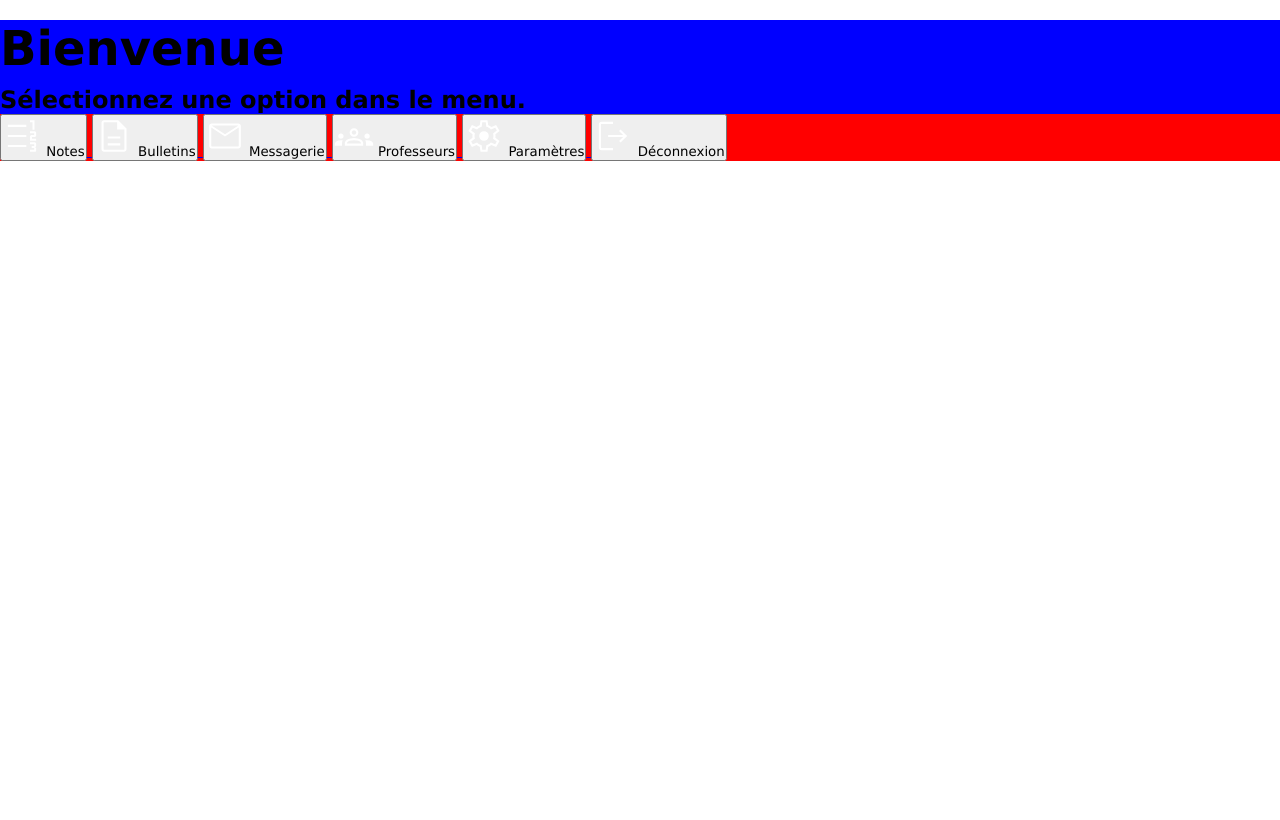
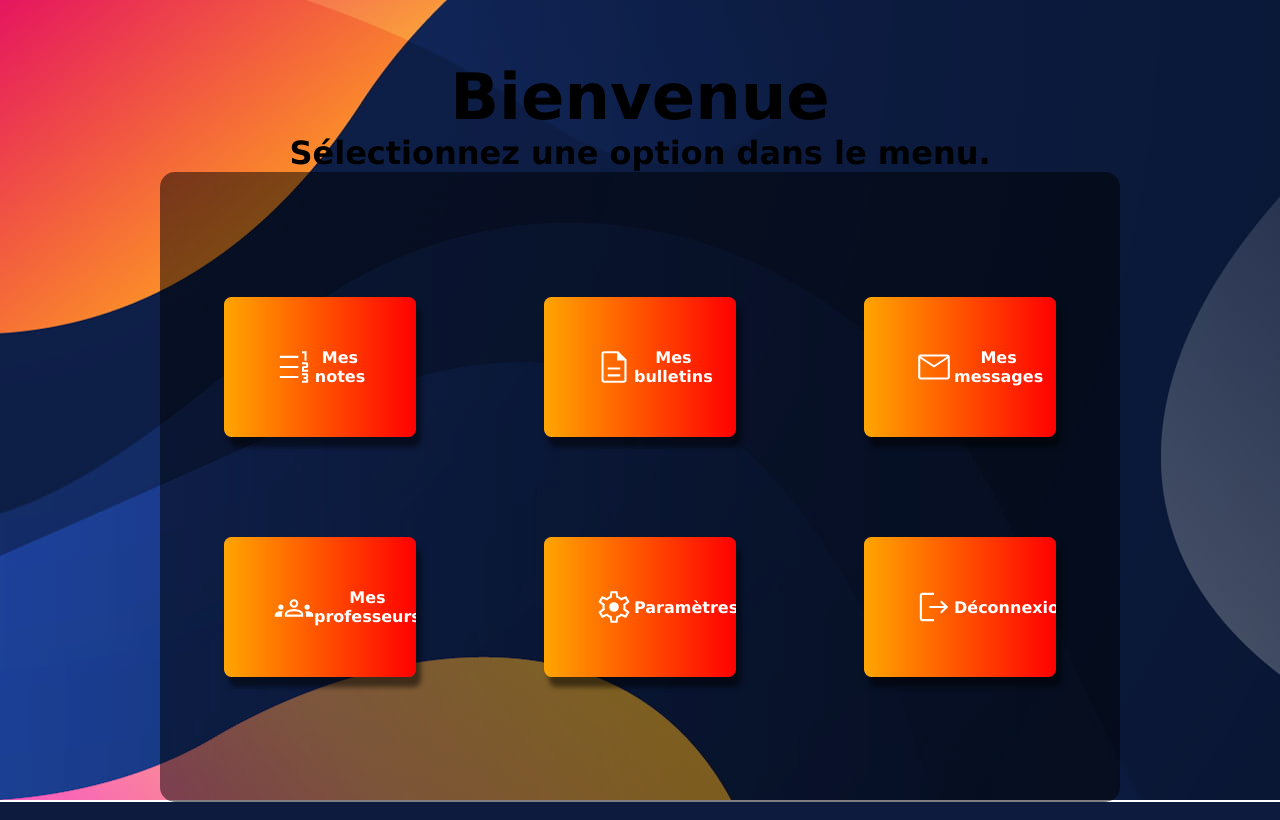
Before and after one commit to Neirox3301/devsecops_intranet, a Flask app: template app/templates/student_templates/student_dashboard.html in a window 1280 px wide. Run offline with Flask 3, Linux system fonts and the light colour scheme; the template is opened without the code that fills it, so the values that code supplies are empty; parts of the project's set-up code (start-up, migrations or seed data) failed here and were passed over.

Commit message:
dashboard presque fini

```diff
--- a/app/static/scss/_dashboard.scss
+++ b/app/static/scss/_dashboard.scss
@@ -1,8 +1,91 @@
+@import 'variables';
+
 .dashboard {
-    background-color: blue;
+    align-items: center;
+    background-image: url('/static/images/login_bg.jpg');
+    display: flex;
+    flex-direction: column;
+    height: 100%;
+    justify-content: space-around;
+    padding: 5vh;
     width: 100%;
 
+    h1 {
+        font-size: 4rem;
+        margin-top: 20px;
+    }
+
+    h2 {
+        font-size: 2rem;
+    }
+
+    // PAGE DASHBOARD
     .menu {
-        background-color: red;
+        background-color: $opaque-background;
+        border-radius: $corner-radius-opaque-background;
+        padding: 75px 0;
+        width: 80%;
+
+        .menu-part {
+            display: flex;
+            justify-content: space-around;
+            margin: auto;
+            padding: 50px 0;
+            width: 100%;
+
+            a {
+                border-radius: calc($corner-radius-opaque-background / 2);
+                box-shadow: 5px 10px 5px rgba(black, 0.5);
+                overflow: hidden;
+                text-decoration: none;
+                width: 20%;
+
+                button {
+                    align-items: center;
+                    background: $button-gradient;
+                    border: none;
+                    cursor: pointer;
+                    display: flex;
+                    justify-content: space-around;
+                    height: 100%;
+                    padding: 50px;
+                    transition: transform 0.1s ease-in;
+                    width: 100%;
+
+                    h3 {
+                        color: $color-text-1;
+                        font-size: 1rem;
+                    }
+
+                    &:hover {
+                        transform: scale(1.15);
+                    }
+                }
+            }
+        }
+    }
+
+    // PAGE SPECIFIQUES
+    // PAGE NOTES
+    table {
+        width: 60%;
+        background-color: $opaque-background;
+        border-radius: $corner-radius-opaque-background;
+
+        thead {
+            font-size: 2rem;
+        }
+        tbody {
+            font-size: 1.5rem;
+            text-align: center;
+
+            td {
+                border-top: solid 2px black;
+            }
+
+            .subject-name {
+                text-align: left;
+            }
+        }
     }
 }
--- a/app/static/scss/_general.scss
+++ b/app/static/scss/_general.scss
@@ -1,4 +1,4 @@
-* {
+*, ::before, ::after {
     box-sizing: border-box;
     font-family: Verdana, Geneva, Tahoma, sans-serif;
     margin: 0;
--- a/app/static/scss/_login.scss
+++ b/app/static/scss/_login.scss
@@ -1,3 +1,5 @@
+@import 'variables';
+
 .body-login {
     align-items: center;
     background-image: url('/static/images/login_bg.jpg');
@@ -5,9 +7,9 @@
     justify-content: center;
 
     .container {
-        background-color: rgba(0, 0, 0, 0.5);
-        border-radius: 5%;
-        color: white;
+        background-color: $opaque-background;
+        border-radius: $corner-radius-opaque-background;
+        color: $color-text-1;
         display: flex;
         flex-direction: column;
         font-weight: bold;
@@ -36,7 +38,7 @@
 
                 .input-container {
                     align-items: center;
-                    color: white;
+                    color: $color-text-1;
                     display: flex;
                     justify-content: center;
 
@@ -44,7 +46,7 @@
                         background: transparent;
                         border: none;
                         border-bottom: 2px solid #e4b622;
-                        color: white;
+                        color: $color-text-1;
                         font-size: 1rem;
                         margin: 5px 0;
                         outline: none;
@@ -63,11 +65,11 @@
 
             .submit-container {
                 .submit-button {
-                    background: linear-gradient(90deg, orange, red);
+                    background: $button-gradient;
                     border-radius: 70px;
                     border: none;
                     box-shadow: 0px 4px 6px rgba(0, 0, 0, 0.2);
-                    color: white;
+                    color: $color-text-1;
                     cursor: pointer;
                     font-size: 1.2rem;
                     font-weight: bold;
--- a/app/static/scss/_variables.scss
+++ b/app/static/scss/_variables.scss
@@ -0,0 +1,4 @@
+$opaque-background: rgba(black, 0.5);
+$corner-radius-opaque-background: 15px;
+$button-gradient: linear-gradient(90deg, orange, red);
+$color-text-1: white;
--- a/app/static/style/style.css
+++ b/app/static/style/style.css
@@ -1,4 +1,4 @@
-* {
+*, ::before, ::after {
   box-sizing: border-box;
   font-family: Verdana, Geneva, Tahoma, sans-serif;
   margin: 0;
@@ -22,7 +22,7 @@ html, body {
 }
 .body-login .container {
   background-color: rgba(0, 0, 0, 0.5);
-  border-radius: 5%;
+  border-radius: 15px;
   color: white;
   display: flex;
   flex-direction: column;
@@ -95,11 +95,78 @@ html, body {
 }
 
 .dashboard {
-  background-color: blue;
+  align-items: center;
+  background-image: url("/static/images/login_bg.jpg");
+  display: flex;
+  flex-direction: column;
+  height: 100%;
+  justify-content: space-around;
+  padding: 5vh;
   width: 100%;
 }
+.dashboard h1 {
+  font-size: 4rem;
+  margin-top: 20px;
+}
+.dashboard h2 {
+  font-size: 2rem;
+}
 .dashboard .menu {
-  background-color: red;
+  background-color: rgba(0, 0, 0, 0.5);
+  border-radius: 15px;
+  padding: 75px 0;
+  width: 80%;
+}
+.dashboard .menu .menu-part {
+  display: flex;
+  justify-content: space-around;
+  margin: auto;
+  padding: 50px 0;
+  width: 100%;
+}
+.dashboard .menu .menu-part a {
+  border-radius: 7.5px;
+  box-shadow: 5px 10px 5px rgba(0, 0, 0, 0.5);
+  overflow: hidden;
+  text-decoration: none;
+  width: 20%;
+}
+.dashboard .menu .menu-part a button {
+  align-items: center;
+  background: linear-gradient(90deg, orange, red);
+  border: none;
+  cursor: pointer;
+  display: flex;
+  justify-content: space-around;
+  height: 100%;
+  padding: 50px;
+  transition: transform 0.1s ease-in;
+  width: 100%;
+}
+.dashboard .menu .menu-part a button h3 {
+  color: white;
+  font-size: 1rem;
+}
+.dashboard .menu .menu-part a button:hover {
+  transform: scale(1.15);
+}
+.dashboard table {
+  width: 60%;
+  background-color: rgba(0, 0, 0, 0.5);
+  border-radius: 15px;
+}
+.dashboard table thead {
+  font-size: 2rem;
+}
+.dashboard table tbody {
+  font-size: 1.5rem;
+  text-align: center;
+}
+.dashboard table tbody td {
+  border-top: solid 2px black;
+}
+.dashboard table tbody .subject-name {
+  text-align: left;
 }
 
 /*# sourceMappingURL=style.css.map */
--- a/app/templates/student_templates/student_dashboard.html
+++ b/app/templates/student_templates/student_dashboard.html
@@ -8,47 +8,51 @@
     </head>
     <body>
         <div class="dashboard">
-            <h1 style="font-size: 48px; margin: 20px 0 10px 0;">Bienvenue</h1>
-            <h3 style="font-size: 24px;">Sélectionnez une option dans le menu.</h3>
+            <h1>Bienvenue</h1>
+            <h2>Sélectionnez une option dans le menu.</h2>
 
             <div class="menu">
+                <div class="menu-part">
                     <a href="{{ url_for('student_dashboard.display_grades') }}">
                         <button>
                             <img src="{{ url_for('static', filename='svg/notes.svg') }}" alt="Notes">
-                        Notes
+                            <h3>Mes notes</h3>
                         </button>
                     </a>
                     <a href="{{ url_for('student_dashboard.display_bulletins') }}">
                         <button>
                             <img src="{{ url_for('static', filename='svg/bulletin.svg') }}" alt="Bulletins">
-                        Bulletins
+                            <h3>Mes bulletins</h3>
                         </button>
                     </a>
                     <a href="{{ url_for('student_dashboard.display_messagerie') }}">
                         <button>
                             <img src="{{ url_for('static', filename='svg/message.svg') }}" alt="Messagerie">
-                        Messagerie
+                            <h3>Mes messages</h3>
                         </button>
                     </a>
+                </div>
+                <div class="menu-part">
                     <a href="{{ url_for('student_dashboard.display_professeurs') }}">
                         <button>
                             <img src="{{ url_for('static', filename='svg/teachers.svg') }}" alt="Professeurs">
-                        Professeurs
+                            <h3>Mes professeurs</h3>
                         </button>
                     </a>
                     <a href="{{ url_for('student_dashboard.display_parametres') }}">
                         <button>
                             <img src="{{ url_for('static', filename='svg/settings.svg') }}" alt="Paramètres">
-                        Paramètres
+                            <h3>Paramètres</h3>
                         </button>
                     </a>
                     <a href="{{ url_for('auth.logout') }}">
                         <button>
                             <img src="{{ url_for('static', filename='svg/logout.svg') }}" alt="Déconnexion">
-                        Déconnexion
+                            <h3>Déconnexion</h3>
                         </button>
                     </a>
                 </div>
             </div>
+        </div>
     </body>
 </html>
```
Also changed, not shown: app/templates/student_templates/student_grades.html (+6 -4 lines), 1 other file. Lines whose indentation alone changed are shown as unchanged.
